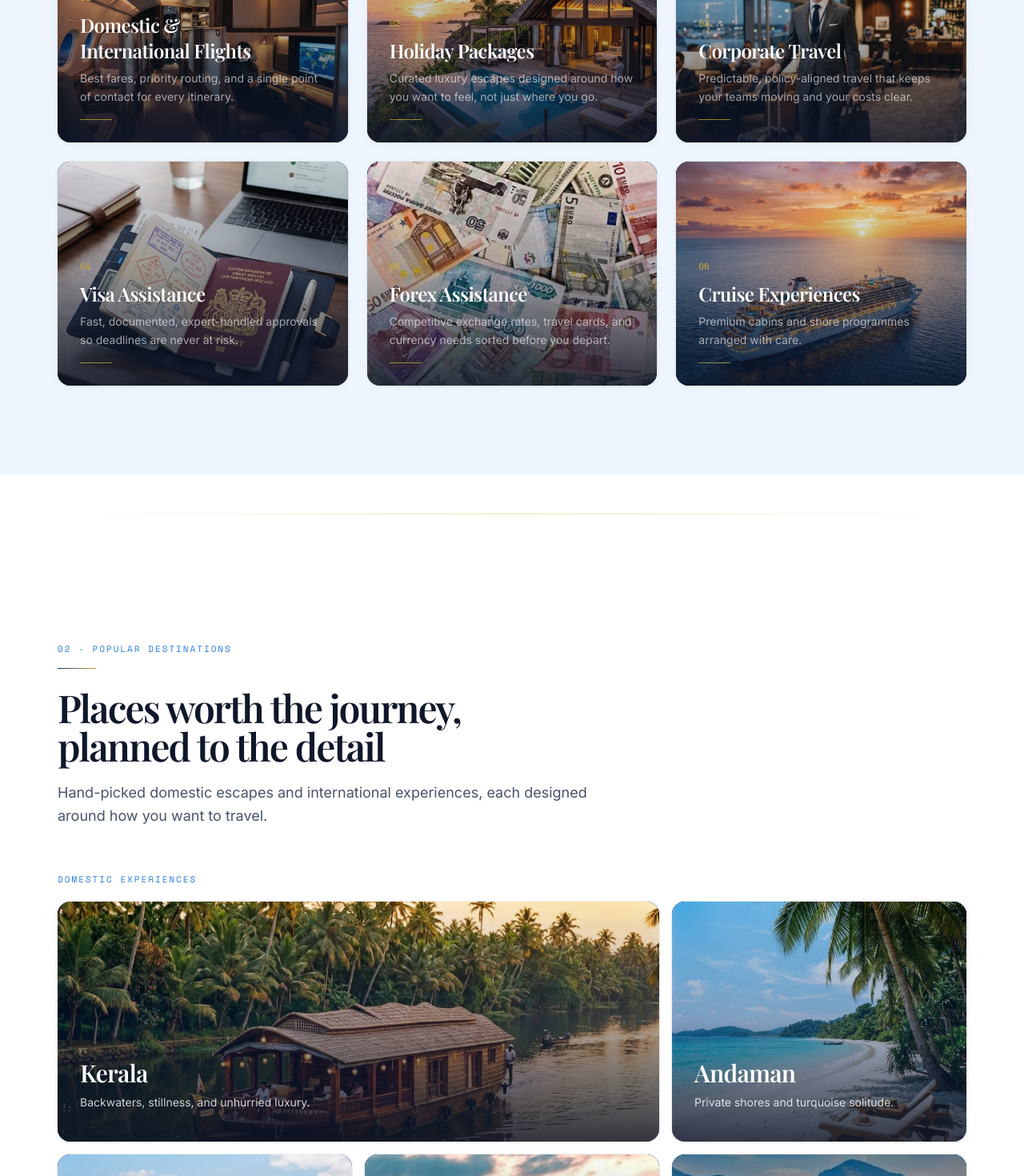
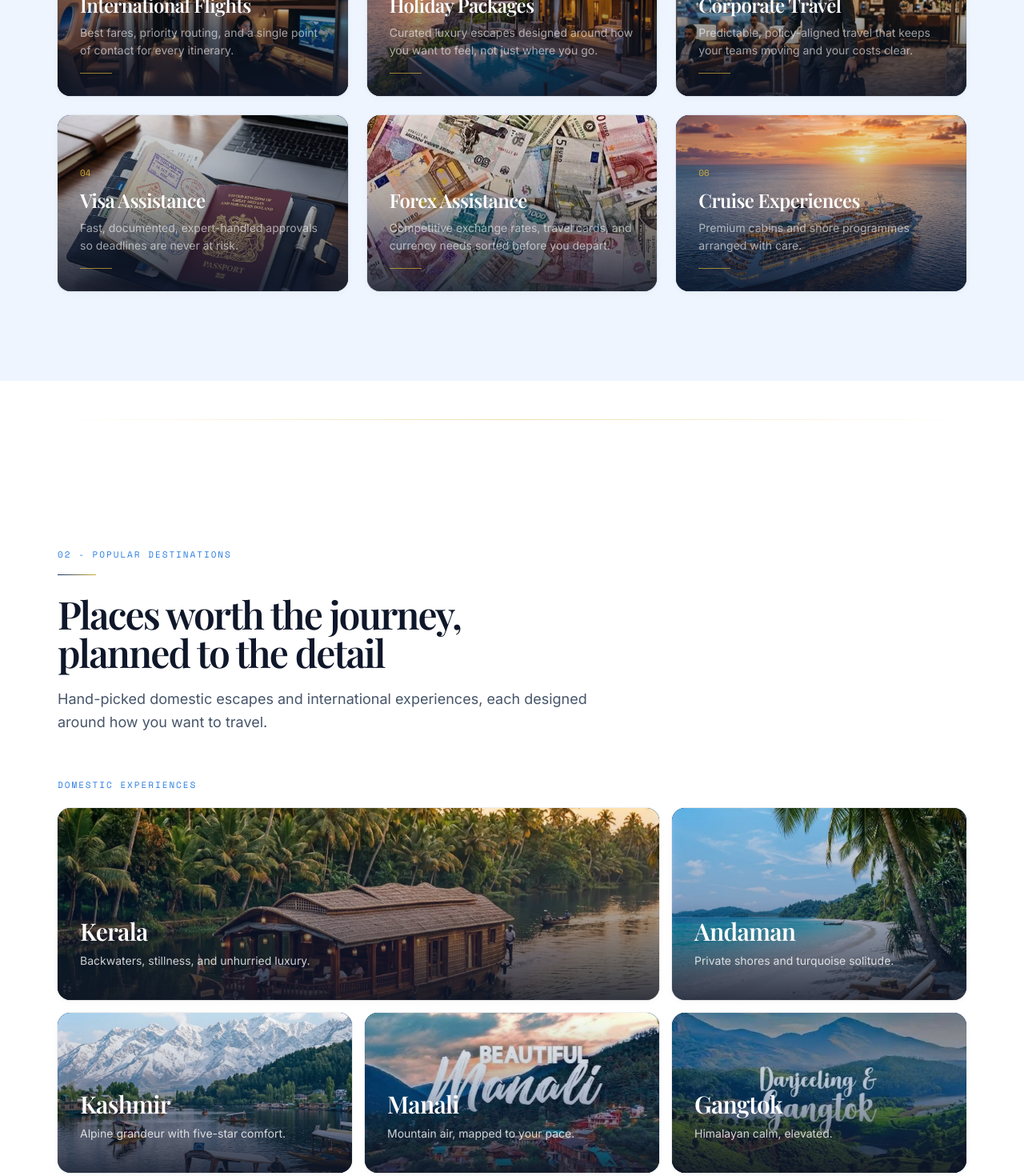
Before and after one commit to intbizai-boop/JRP, a React (Vite) app: page / in a window 1280 px wide. Shown: the part 1600-3070 px from the top of the page at 80% size. Built offline with nearby package versions, Linux system fonts and the light colour scheme.

Commit message:
Adjust card heights for wider aspect ratios, reducing image crop; bump service worker version to v1.0.5

```diff
--- a/public/sw.js
+++ b/public/sw.js
@@ -1,4 +1,4 @@
-const CACHE_VERSION = 'v1.0.4';
+const CACHE_VERSION = 'v1.0.5';
 const CACHE_NAME = `jrp-travels-${CACHE_VERSION}`;
 
 // Core assets to cache immediately on installation
--- a/src/main.jsx
+++ b/src/main.jsx
@@ -12,7 +12,7 @@ ReactDOM.createRoot(document.getElementById('root')).render(
 // Register local custom service worker in production
 if ('serviceWorker' in navigator && import.meta.env.PROD) {
   window.addEventListener('load', () => {
-    navigator.serviceWorker.register('/sw.js?v=1.0.4')
+    navigator.serviceWorker.register('/sw.js?v=1.0.5')
       .then((reg) => {
         console.log('[Service Worker] Scope:', reg.scope);
       })
--- a/src/sections/Destinations.jsx
+++ b/src/sections/Destinations.jsx
@@ -5,8 +5,8 @@ import ParallaxImage from '../components/ParallaxImage'
 function DestinationCard({ name, tagline, image, span = false }) {
   return (
     <Item
-      className={`group relative flex min-w-0 items-end overflow-hidden rounded-2xl bg-navy p-7 text-white shadow-soft transition-[transform,box-shadow] duration-500 ease-lux hover:-translate-y-1 hover:shadow-float grain min-h-[260px] ${
-        span ? 'sm:col-span-2 min-h-[300px]' : ''
+      className={`group relative flex min-w-0 items-end overflow-hidden rounded-2xl bg-navy p-7 text-white shadow-soft transition-[transform,box-shadow] duration-500 ease-lux hover:-translate-y-1 hover:shadow-float grain min-h-[200px] ${
+        span ? 'sm:col-span-2 min-h-[240px]' : ''
       }`}
     >
       {/* Fallback sits below the image */}
--- a/src/sections/Events.jsx
+++ b/src/sections/Events.jsx
@@ -44,8 +44,8 @@ export default function Events() {
           return (
             <Item
               key={item.title}
-              className={`group relative flex min-w-0 items-end overflow-hidden rounded-2xl bg-navy p-7 text-white shadow-soft transition-[transform,box-shadow] duration-500 ease-lux hover:-translate-y-1 hover:shadow-float min-h-[280px] ${
-                isFeatured ? 'sm:col-span-2' : ''
+              className={`group relative flex min-w-0 items-end overflow-hidden rounded-2xl bg-navy p-7 text-white shadow-soft transition-[transform,box-shadow] duration-500 ease-lux hover:-translate-y-1 hover:shadow-float min-h-[220px] ${
+                isFeatured ? 'sm:col-span-2 min-h-[260px]' : ''
               }`}
             >
               {/* Fallback sits below the image */}
--- a/src/sections/Services.jsx
+++ b/src/sections/Services.jsx
@@ -5,7 +5,7 @@ import ParallaxImage from '../components/ParallaxImage'
 function ServiceTile({ service, index }) {
   return (
     <Item
-      className="group relative flex min-w-0 items-end overflow-hidden rounded-2xl bg-navy p-7 text-white shadow-soft transition-[transform,box-shadow] duration-500 ease-lux hover:-translate-y-1 hover:shadow-float grain min-h-[280px]"
+      className="group relative flex min-w-0 items-end overflow-hidden rounded-2xl bg-navy p-7 text-white shadow-soft transition-[transform,box-shadow] duration-500 ease-lux hover:-translate-y-1 hover:shadow-float grain min-h-[220px]"
     >
       {/* Fallback sits below the image */}
       <div className="img-fallback absolute inset-0" aria-hidden="true" />
```
